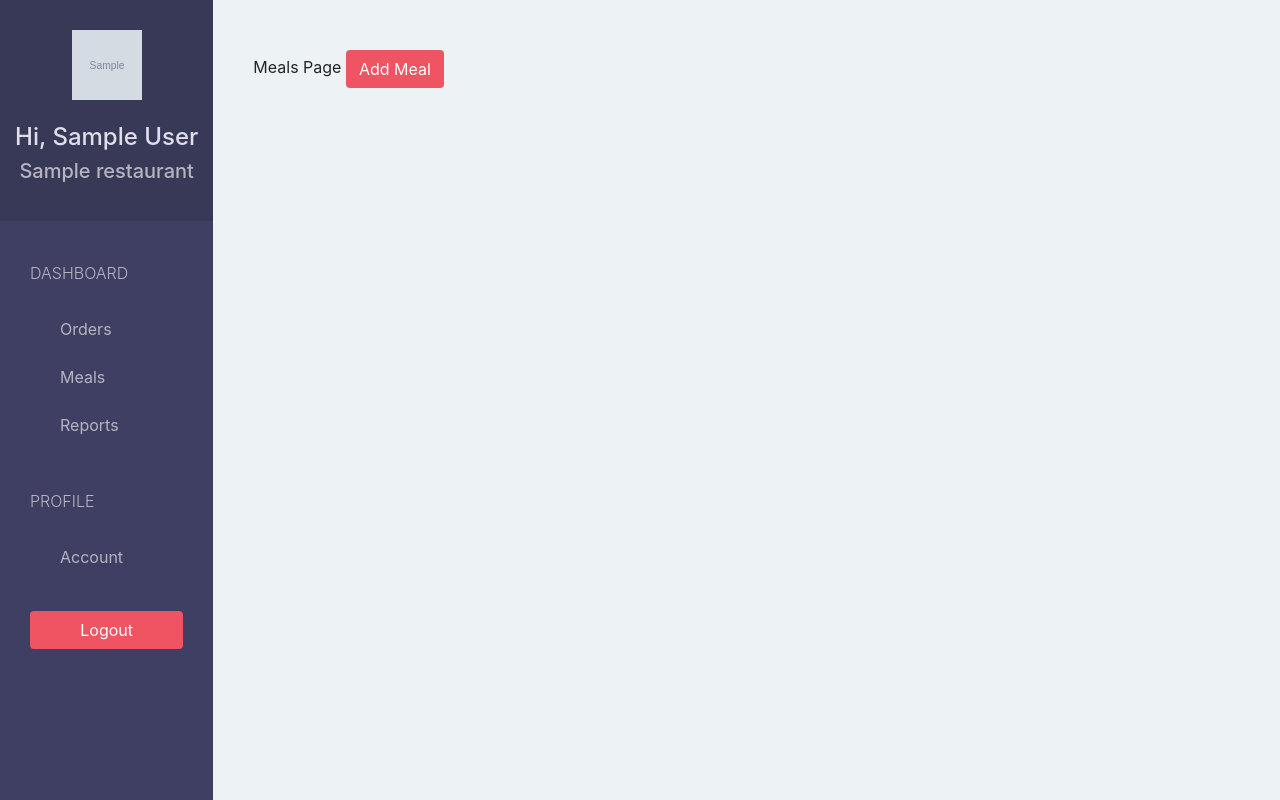
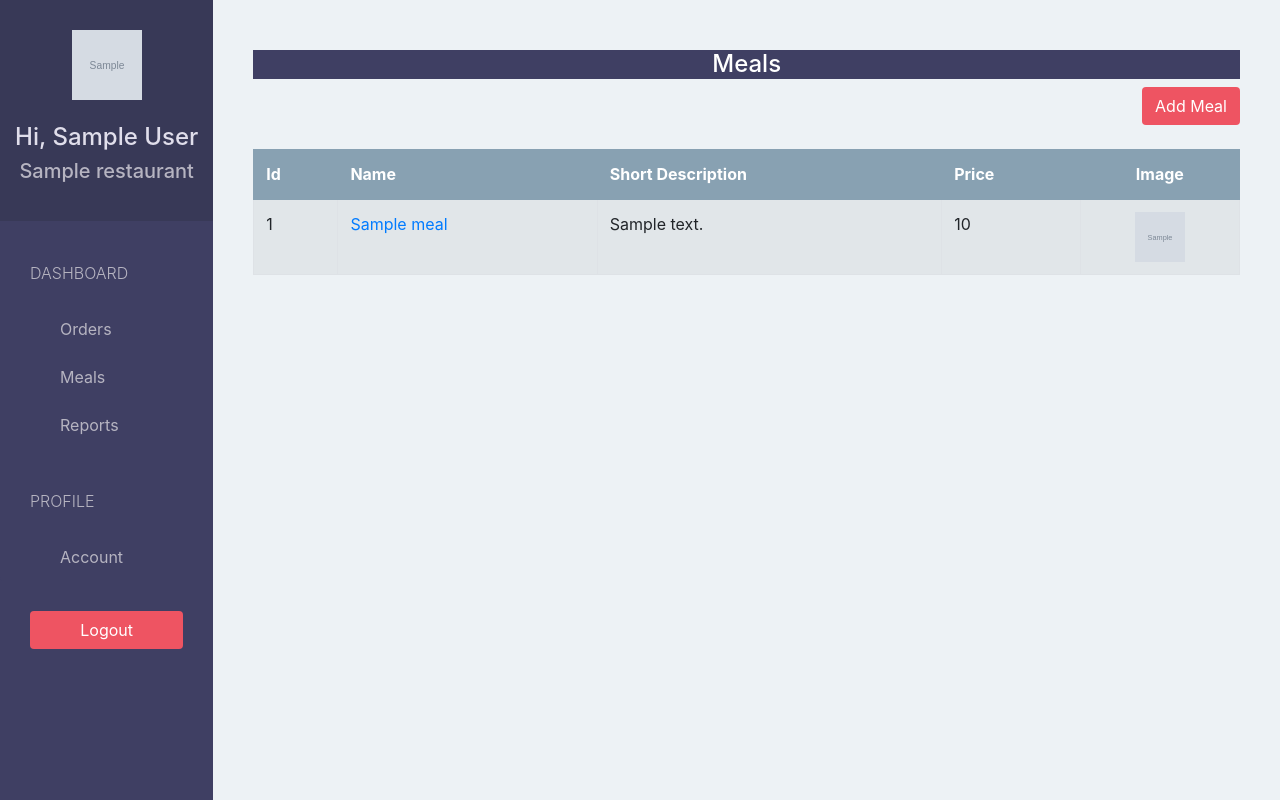
Before and after one commit to robertrahardja/RRDash, a Django app: page /restaurant/meal in a window 1280 px wide. Run offline with Django 3.2, Linux system fonts and the light colour scheme; a user stored in the database is signed in; tables that the repository leaves empty hold one stand-in row (values such as "Sample post"); grey boxes marked "Sample" are stand-in pictures; some libraries are stand-ins or nearby versions.

Commit message:
added add meals page

```diff
--- a/rrdashapp/static/css/style.css
+++ b/rrdashapp/static/css/style.css
@@ -7,6 +7,10 @@ body{
 .bg-blue {
     background-color: #3F3F63;
 
+}
+
+.bg-gray{
+    background-color: #88a1b2;
 }
 
 .text-white{
@@ -109,3 +113,13 @@ body{
 .content .panel{
     border: none;
 }
+
+.table > thead > tr > th,
+.table > thead > tr > td{
+    vertical-align: middle;
+}
+
+.table,
+.table > thead > tr > th {
+    border-color: #88a1b2;
+}
--- a/rrdashapp/templates/restaurant/meal.html
+++ b/rrdashapp/templates/restaurant/meal.html
@@ -1,6 +1,42 @@
 {% extends 'restaurant/base.html' %}
 
 {% block page %}
-    Meals Page
-    <a href="{% url 'restaurant-add-meal'%}" class="btn btn-pink">Add Meal</a>
+
+    <div class="panel">
+        <div class="panel-heading bg-blue">
+            <h4 class="panel-title text-center text-white">
+                Meals
+            </h4>
+        </div>
+        <div class="panel-body">
+            <div class="text-right">
+                <a href="{% url 'restaurant-add-meal'%}" class="btn btn-pink">Add Meal</a>
+                <br>
+                <br>
+            </div>
+
+            <table class="table table-bordered table-hover table-striped">
+                <thead>
+                    <tr class="bg-gray text-white">
+                        <th>Id</th>
+                        <th>Name</th>
+                        <th>Short Description</th>
+                        <th>Price</th>
+                        <th class="text-center">Image</th>
+                    </tr>
+                </thead>
+                <tbody>
+                    {% for meal in meals %}
+                        <tr>
+                            <td scope="row">{{meal.id}}</td>
+                            <td><a href="#">{{meal.name}}</a></td>
+                            <td>{{meal.short_description}}</td>
+                            <td>{{meal.price}}</td>
+                            <td class="text-center"><img class="img-rounded" src="{{MEDIA_URL}}{{meal.image}}" width="50" height="50"></td>
+                        </tr>
+                    {% endfor %}
+                </tbody>
+            </table>
+        </div>
+    </div>
 {% endblock page %}
--- a/rrdashapp/views.py
+++ b/rrdashapp/views.py
@@ -3,6 +3,7 @@ from django.contrib.auth import authenticate, login
 from django.contrib.auth.models import User
 from django.contrib.auth.decorators import login_required
 from rrdashapp.forms import UserForm, RestaurantForm, UserFormForEdit, MealForm
+from rrdashapp.models import Meal
 
 
 # Create your views here.
@@ -38,7 +39,8 @@ def restaurant_account(request):
 
 @login_required(login_url='sign-in/')
 def restaurant_meal(request):
-    return render(request, 'restaurant/meal.html', {})
+    meals = Meal.objects.filter(restaurant = request.user.restaurant).order_by("-id")
+    return render(request, 'restaurant/meal.html', {"meals":meals})
 
 @login_required(login_url='sign-in/')
 def restaurant_add_meal(request):
```
Also changed, not shown: media/meal_images/bun.jpg (added).
